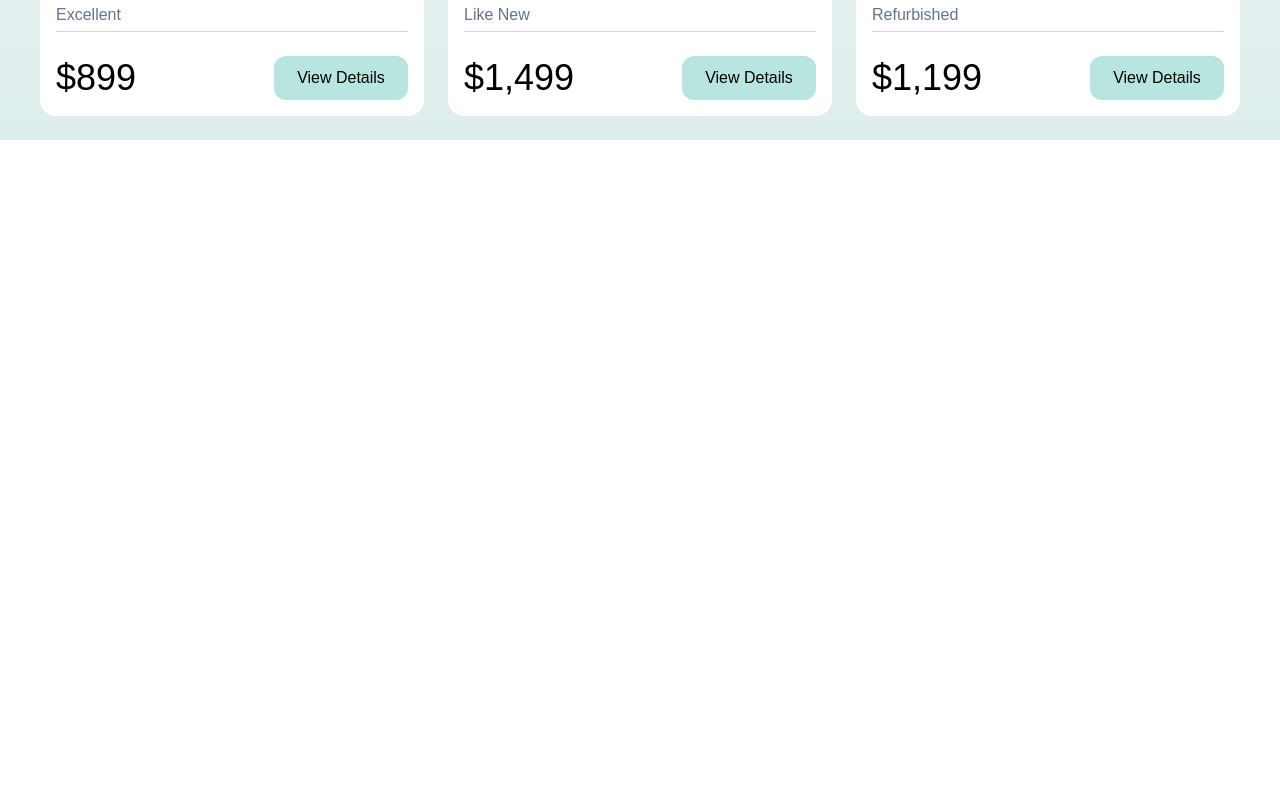
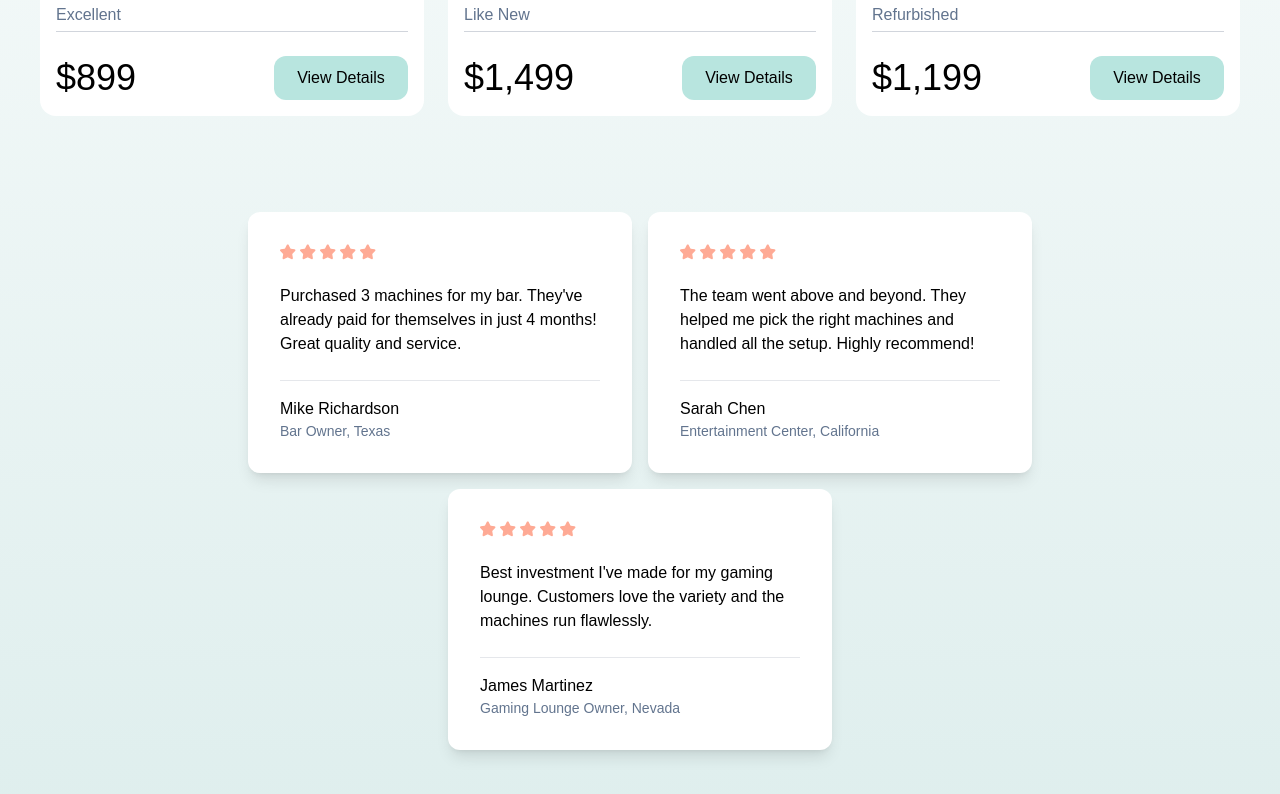
Before and after one commit to Bit2Byteclub/slotShopSite, a Next.js app: page / in a window 1280 px wide. Shown: the part 1259-2053 px from the top of the page. Before the commit the page ends 1399 px from the top, so only its background shows below. Built offline with nearby package versions, Linux system fonts and the light colour scheme.

Commit message:
Added review component and section.

```diff
--- a/src/app/assets/icons/index.ts
+++ b/src/app/assets/icons/index.ts
@@ -8,3 +8,4 @@ export const headphoneIcon = "./icons/headphoneIcon.svg";
 export const StockIcon = "./icons/stockIcon.svg";
 export const thumbUpIcon = "./icons/thumbUpIcon.svg";
 export const starIcon = "./icons/starIcon.svg";
+export const RevStarIcon = "./icons/reviewStarIcon.svg";
--- a/src/app/components/homeComponents/index.ts
+++ b/src/app/components/homeComponents/index.ts
@@ -5,3 +5,4 @@ export { default as StatCard } from "./statcard";
 export { default as Product } from "./product";
 export { default as Tag } from "./tag";
 export { default as Button } from "./button";
+export { default as Review } from "./review";
--- /dev/null
+++ b/src/app/components/homeComponents/review.tsx
@@ -0,0 +1,30 @@
+import { RevStarIcon } from "@/app/assets/icons";
+
+interface ReviewProps {
+  comment: string;
+  name: string;
+  info: string;
+  rating?: number; // Add rating prop
+}
+
+function Review({ comment, name, info, rating = 5 }: ReviewProps) {
+  return (
+    <div className="w-full max-w-sm bg-white rounded-xl flex flex-col p-8 gap-6 shadow-lg">
+      {/* Stars */}
+      <div className="flex gap-1">
+        {Array.from({ length: rating }).map((_, i) => (
+          <img key={i} src={RevStarIcon} alt="" className="w-4 h-4" />
+        ))}
+      </div>
+
+      <p className="text-left">{comment}</p>
+
+      <div className="border-t border-gray-200 text-left pt-4">
+        <h6>{name}</h6>
+        <p className="text-sm text-[#62748E]">{info}</p>
+      </div>
+    </div>
+  );
+}
+
+export default Review;
--- a/src/app/page.tsx
+++ b/src/app/page.tsx
@@ -4,7 +4,13 @@ import { useState } from "react";
 import "./globals.css";
 
 import * as icon from "./assets/icons";
-import { Icon, StatCard, Product, Tag } from "./components/homeComponents";
+import {
+  Icon,
+  StatCard,
+  Product,
+  Tag,
+  Review,
+} from "./components/homeComponents";
 
 export default function Home() {
   // Everything here will likely be moved down later because I think
@@ -163,6 +169,24 @@ export default function Home() {
           ></Product>
         </div>
       </div>
+      {/* Review Section */}
+      <div className="flex flex-row flex-wrap items-center justify-center gap-4 m-24">
+        <Review
+          comment="Purchased 3 machines for my bar. They've already paid for themselves in just 4 months! Great quality and service."
+          name="Mike Richardson"
+          info="Bar Owner, Texas"
+        ></Review>
+        <Review
+          comment="The team went above and beyond. They helped me pick the right machines and handled all the setup. Highly recommend!"
+          name="Sarah Chen"
+          info="Entertainment Center, California"
+        ></Review>
+        <Review
+          comment="Best investment I've made for my gaming lounge. Customers love the variety and the machines run flawlessly."
+          name="James Martinez"
+          info="Gaming Lounge Owner, Nevada"
+        ></Review>
+      </div>
     </div>
   );
 }
```
Also changed, not shown: public/icons/reviewStarIcon.svg (added).
